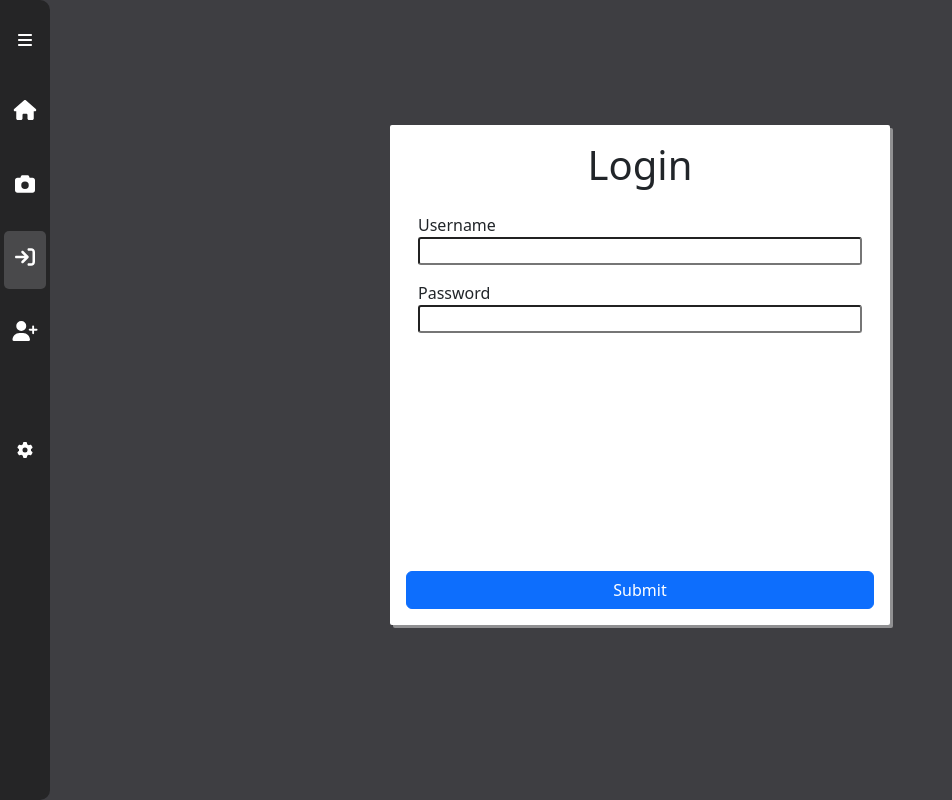
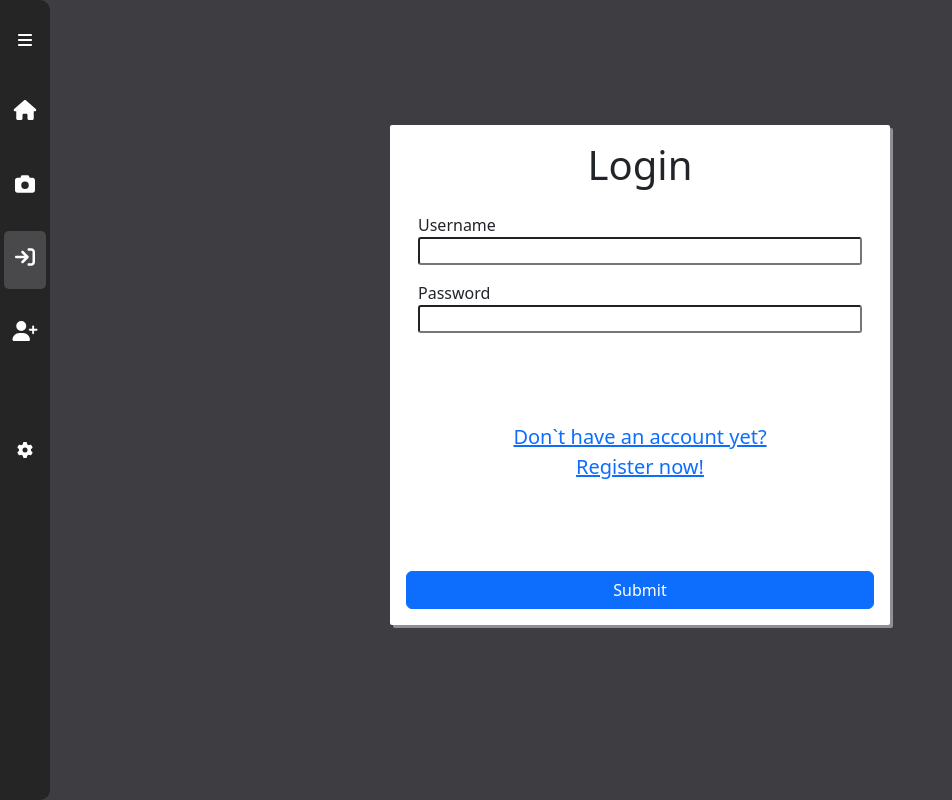
Before and after one commit to SvetsAtanasov/React-Project-Softuni, a React (Create React App) app in the folder react-app/my-app/: page /login in a window 1280 px wide. Shown: the whole page, without its empty margins (0-952 px from the left). Built offline with nearby package versions, Linux system fonts and the light colour scheme; no server answers.

Commit message:
Added links to login and register forms for if user has an account and if he does not

```diff
--- a/react-app/my-app/src/components/widgets/LoginForm.tsx
+++ b/react-app/my-app/src/components/widgets/LoginForm.tsx
@@ -2,6 +2,7 @@ import { useState, useContext } from "react";
 import Form from "../Form";
 import { Button, Container } from "react-bootstrap";
 import { AuthStore } from "../../context/AuthStore";
+import { NavLink } from "react-router-dom";
 
 const LoginForm = () => {
   const { login, payload } = useContext(AuthStore);
@@ -42,6 +43,16 @@ const LoginForm = () => {
         />
       </Container>
 
+      <Container className="mt-auto d-flex justify-content-center">
+        <NavLink
+          className="d-flex flex-column align-items-center"
+          to={"/register"}
+        >
+          <span> Don`t have an account yet?</span>
+          <span>Register now!</span>
+        </NavLink>
+      </Container>
+
       <Button className="mt-auto mb-0" type="submit">
         Submit
       </Button>
--- a/react-app/my-app/src/components/widgets/RegisterForm.tsx
+++ b/react-app/my-app/src/components/widgets/RegisterForm.tsx
@@ -2,6 +2,7 @@ import { useState, useContext } from "react";
 import Form from "../Form";
 import { Button, Container } from "react-bootstrap";
 import { AuthStore } from "../../context/AuthStore";
+import { NavLink } from "react-router-dom";
 
 const RegisterForm = () => {
   const { register, payload } = useContext(AuthStore);
@@ -71,6 +72,10 @@ const RegisterForm = () => {
         />
       </Container>
 
+      <Container className="mt-auto d-flex justify-content-center">
+        <NavLink to={"/login"}>Already have an account?</NavLink>
+      </Container>
+
       <Button className="mt-auto mb-0" type="submit">
         Submit
       </Button>
```
